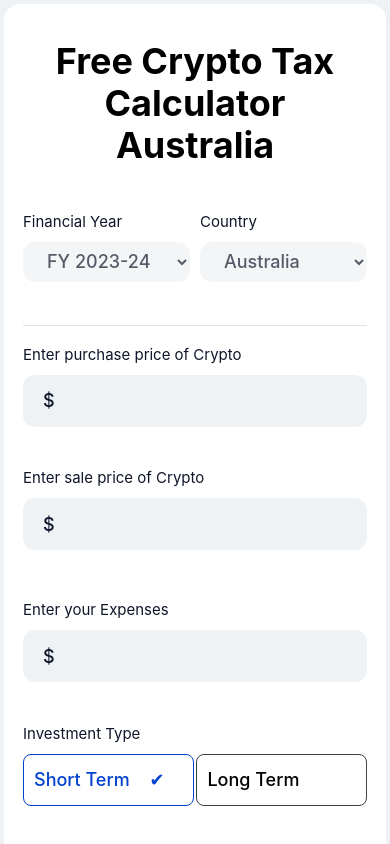
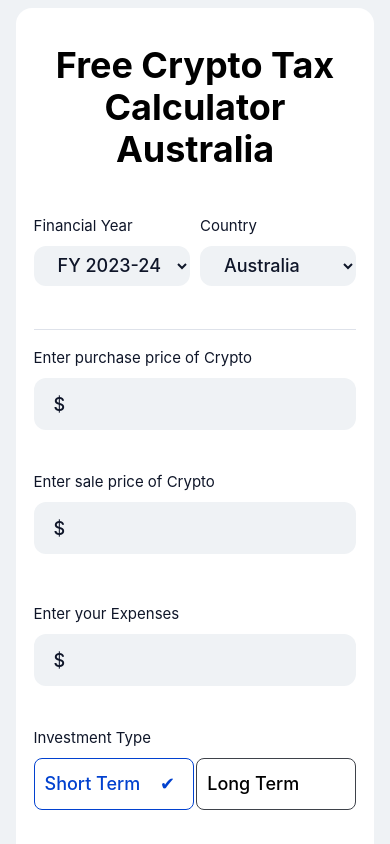
Before and after one commit to ShubhaamTiwary/Koinx-Assignment, a React (Create React App) app: page / in a window 390 px wide. Shown: the top 844 px of the page. Built offline with nearby package versions, Linux system fonts and the light colour scheme; the HTML template or start-up script is replaced by a standard one.

Commit message:
better design

```diff
--- a/src/App.css
+++ b/src/App.css
@@ -8,7 +8,7 @@
   border-radius: 16px;
   display: flex;
   flex-direction: column;
-  justify-content: start;
+  /* justify-content: start; */
   align-items: center;
 }
 
@@ -247,8 +247,10 @@ input:focus {
 
 @media (max-width: 768px) {
   .calculator{
-    width: 98%;
+    width: 92%;
     justify-content: center;
+    margin-top: 2%;
+    margin-left: 4%;
   }
   .row2{
     display: block;
--- a/src/App.js
+++ b/src/App.js
@@ -60,7 +60,7 @@ function App() {
             <p>Financial Year</p>
           </div>
           <div id='block-div'>
-            <select id='block' disabled>
+            <select id='block'>
               <option value="nil" >FY 2023-24</option>
             </select>
           </div>
@@ -70,7 +70,7 @@ function App() {
             <p>Country</p>
           </div>
           <div id='block-div'>
-            <select id='block' disabled>
+            <select id='block'>
               <option value="nil">Australia</option>
             </select>
           </div>
```
